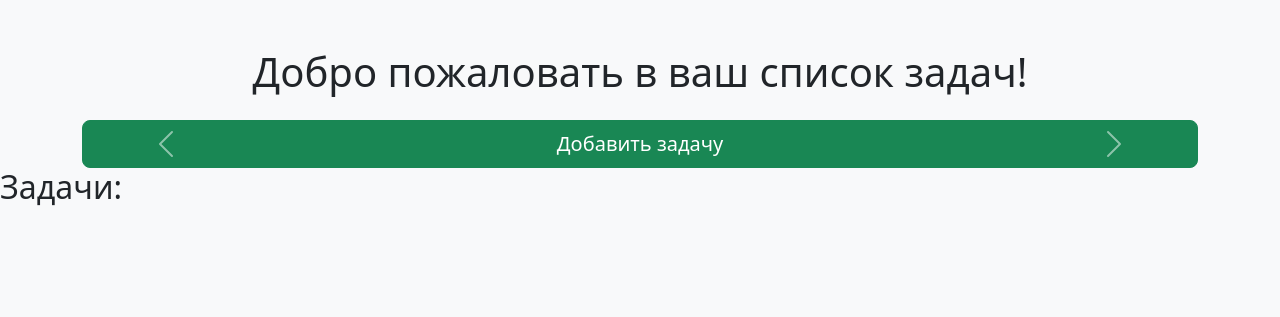
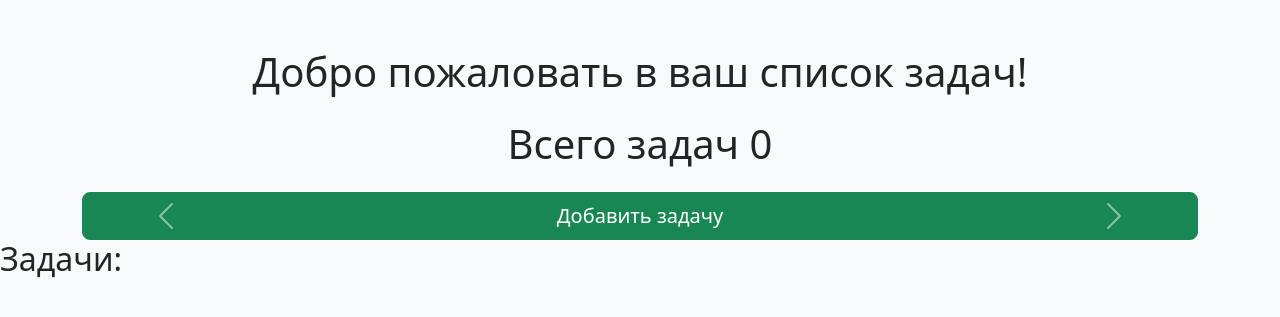
Before and after one commit to Dred85/TODO_LIST_FASTAPI, a FastAPI app: page /todo in a window 1280 px wide. Shown: the top 317 px of the page. Run offline with FastAPI, Linux system fonts and the light colour scheme; data that the repository does not hold is empty.

Commit message:
upd front todo.html

```diff
--- a/Templates/todo.html
+++ b/Templates/todo.html
@@ -9,6 +9,7 @@
 <body class="bg-light">
 <div class="container text-center mt-5">
     <h1 class="mb-4">Добро пожаловать в ваш список задач!</h1>
+    <h1 class="mb-4">Всего задач {{ tasks_count }}</h1>
     <div id="todoCarousel" class="carousel slide mt-4" data-bs-ride="carousel">
         <div class="carousel-inner">
             <div class="carousel-item active">
@@ -93,7 +94,7 @@
 <ul id="taskList" class="list-group">
     {% for task in tasks %}
     <li class="list-group-item">
-        {{ task.title }} - {{ task.status }} - {{ task.importance }}
+        {{ task.title }} - {{ task.description }} - {{ task.status }} - {{ task.importance }} - {{ task.created_at }}
     </li>
     {% endfor %}
 </ul>
--- a/main.py
+++ b/main.py
@@ -2,17 +2,22 @@ import uvicorn
 from fastapi import FastAPI, Request, Depends, HTTPException
 from contextlib import asynccontextmanager
 
+from sqlalchemy import select, func
+
+from db.models import Task
 from httpx import request
+from sqlalchemy.ext.asyncio import AsyncSession
+from sqlalchemy.testing import db, skip
 from starlette.templating import Jinja2Templates
 
-from db.database import async_engine
+from db.database import async_engine, get_db
 from db.models import Base
 from routers import task_router
 from starlette.middleware.base import BaseHTTPMiddleware
 from fastapi.security import HTTPBearer, OAuth2PasswordBearer, HTTPAuthorizationCredentials
 import jwt
 
-from services.task_service import get_date
+from services.task_service import get_date, get_tasks
 
 
 # Создаем обработчик жизненного цикла приложения
@@ -85,15 +90,29 @@ app.add_middleware(LogMiddleware)
 
 date_time = get_date()
 
+
 @app.get("/")
 async def root(request: Request):
     """Отображаем главную страницу"""
     return templates.TemplateResponse(name='index.html', context={"request":request, 'date_time': date_time})
 
+
 @app.get("/todo")
-async def todo_page(request: Request):
-    """Переход на страницу добавления задач"""
-    return templates.TemplateResponse(name='todo.html', context={"request": request})
+async def todo_page(request: Request, db: AsyncSession = Depends(get_db), skip: int = 0, limit: int = 100):
+    """Переход на страницу добавления задач и получение всех задач из БД"""
+
+    # Подсчитываем количество задач
+    result_count = await db.execute(select(func.count(Task.id)))
+    # tasks_count = result_count.all() # Получаем количество задач
+    # tasks_count = result_count.fetchone()[0]  # Получаем количество задач
+    # tasks_count = result_count.fetchall()[0][0]  # Получаем количество задач
+    tasks_count = result_count.scalar() # Получаем количество задач
+
+    # Получаем задачи с учётом пагинации
+    result_tasks = await db.execute(select(Task).offset(skip).limit(limit))
+    tasks = result_tasks.scalars().all()  # Получаем список задач
+
+    return templates.TemplateResponse('todo.html', {"request": request, "tasks": tasks, "tasks_count": tasks_count})
 
 
 if __name__ == "__main__":
```
